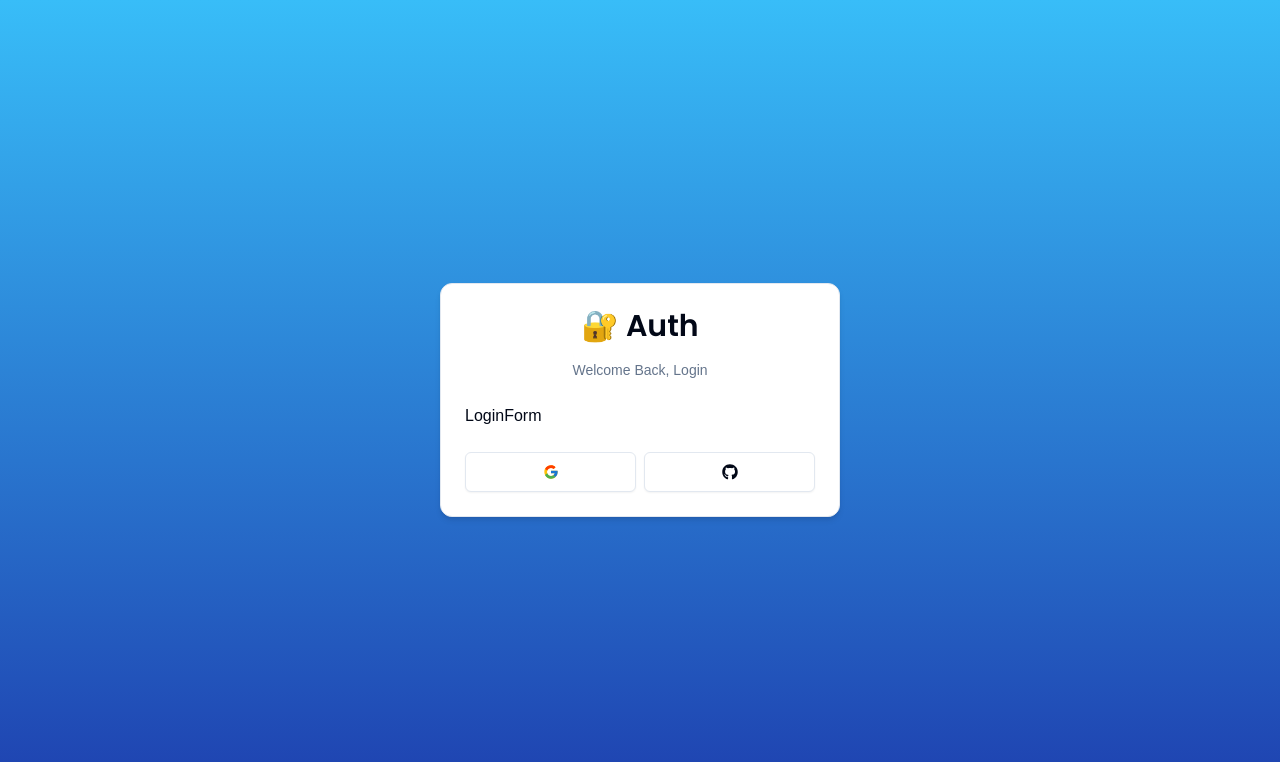
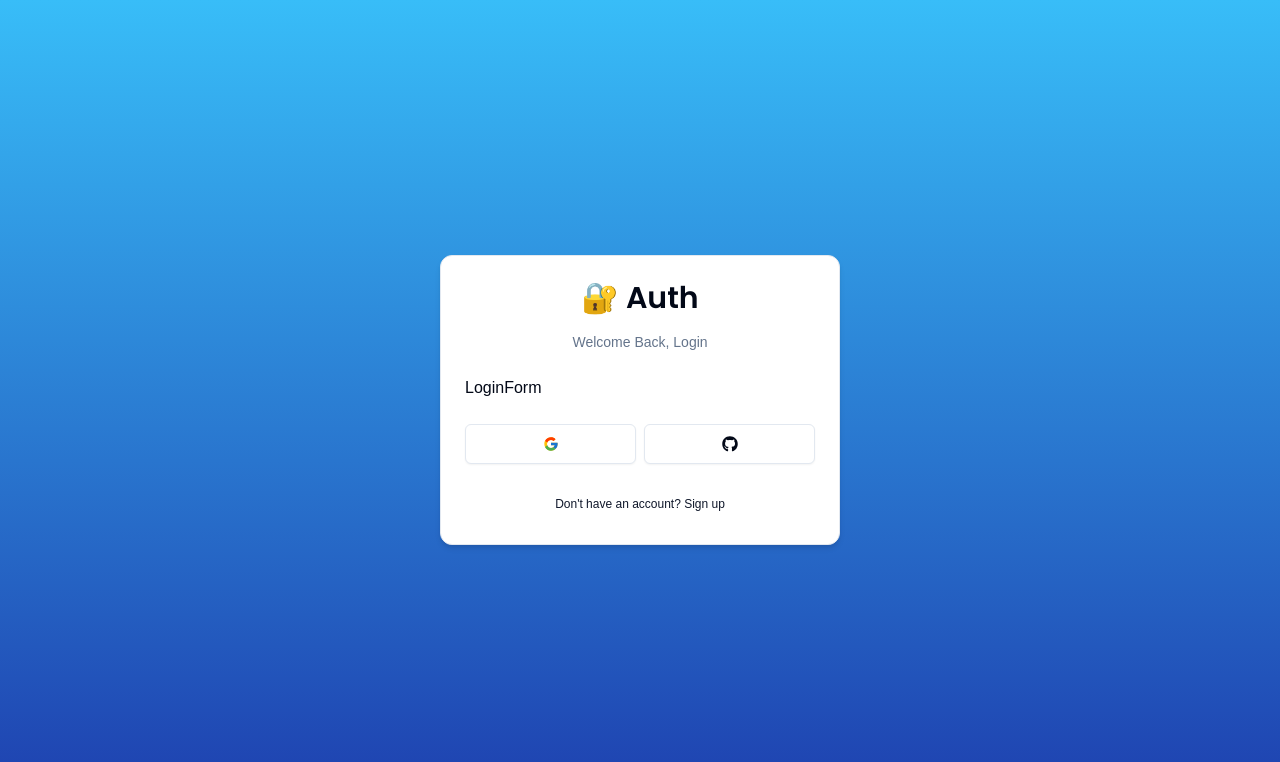
Before and after one commit to KishorKumarParoi/next-auth-tut, a Next.js app: page /auth/login in a window 1280 px wide. Shown: the top 762 px of the page. Built offline with nearby package versions, Linux system fonts and the light colour scheme.

Commit message:
feat: backbutton added

```diff
--- /dev/null
+++ b/src/components/auth/BackButton.tsx
@@ -0,0 +1,19 @@
+"use client";
+
+import Link from "next/link";
+import { Button } from "../ui/button";
+
+interface BackButtonProps {
+  label: string;
+  href: string;
+}
+
+const BackButton = ({ label, href }: BackButtonProps) => {
+  return (
+    <Button variant={"link"} size={"sm"} className="font-normal w-full" asChild>
+      <Link href={href}>{label}</Link>
+    </Button>
+  );
+};
+
+export default BackButton;
--- a/src/components/auth/CardWrapper.tsx
+++ b/src/components/auth/CardWrapper.tsx
@@ -1,6 +1,7 @@
 "use client";
 
 import { Card, CardContent, CardFooter, CardHeader } from "../ui/card";
+import BackButton from "./BackButton";
 import Header from "./Header";
 import Social from "./Social";
 
@@ -30,6 +31,9 @@
           <Social />
         </CardFooter>
       )}
+      <CardFooter>
+        <BackButton label={backButtonLabel} href={backButtonHref} />
+      </CardFooter>
     </Card>
   );
 };
```
